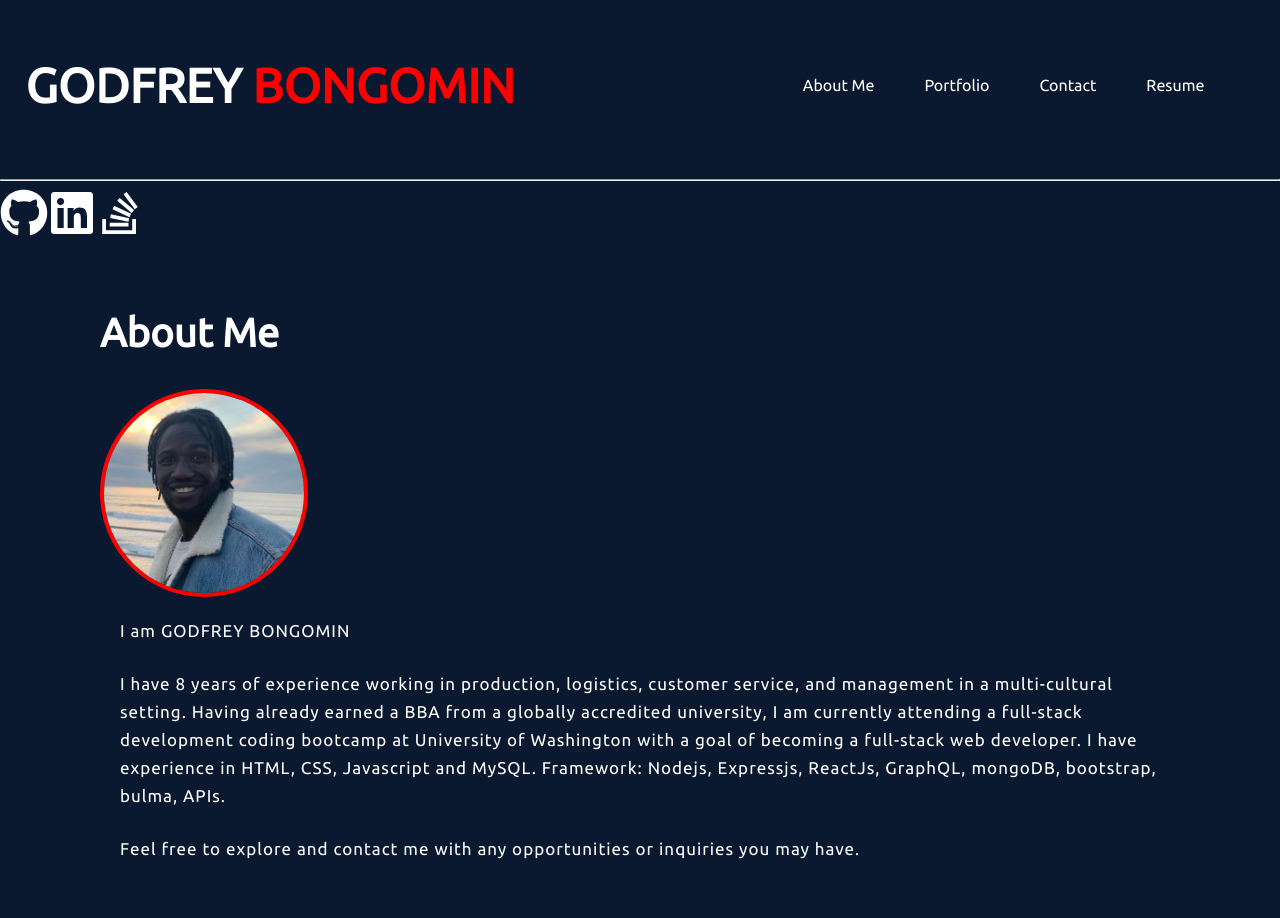
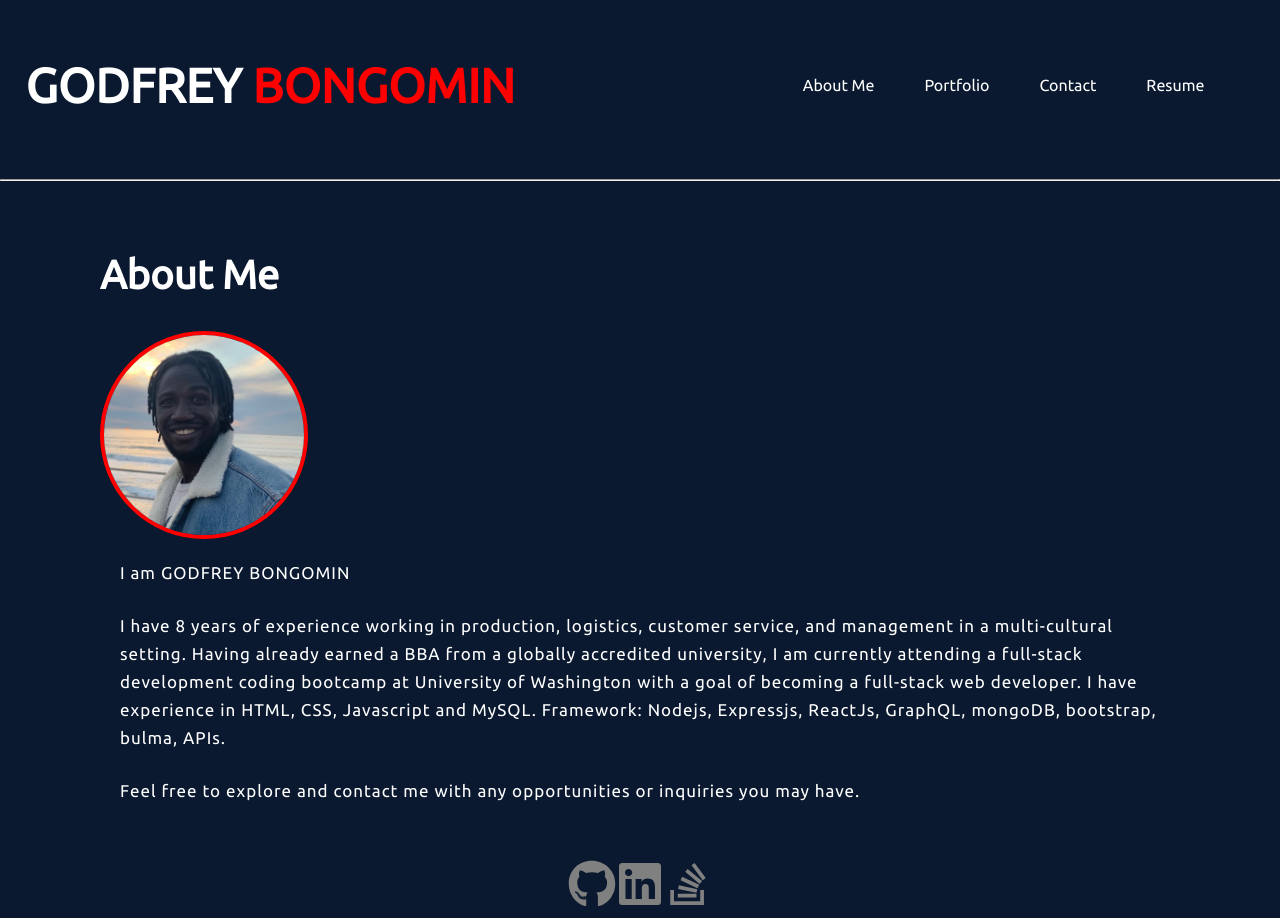
Before and after one commit to bongomin256/Godfrey-Bongomin-ReactPortfolio, a React (Create React App) app: page / in a window 1280 px wide. Built offline with nearby package versions, Linux system fonts and the light colour scheme.

Commit message:
adding footer to the page

```diff
--- a/package.json
+++ b/package.json
@@ -13,6 +13,7 @@
     "react-bootstrap": "^2.4.0",
     "react-dom": "^18.2.0",
     "react-icons": "^4.4.0",
+    "react-router-dom": "^6.3.0",
     "react-scripts": "5.0.1",
     "styled-components": "^5.3.5",
     "web-vitals": "^2.1.4"
--- a/src/components/Footer.js
+++ b/src/components/Footer.js
@@ -1,17 +1,44 @@
 import React, { Component } from "react";
 import { FaGithub, FaLinkedin, FaStackOverflow } from "react-icons/fa";
 import styled from "styled-components";
+// import { Link } from "react-router-dom";
+
 const FooterStyle = styled.section`
   font-size: 3rem;
+  text-align: center;
+  a {
+    color: grey;
+  }
+  a:hover {
+    color: white;
+  }
 `;
 
 function Footer() {
   return (
     <div>
       <FooterStyle className="footer">
-        <FaGithub />
-        <FaLinkedin />
-        <FaStackOverflow />
+        <a
+          href="https://github.com/bongomin256"
+          target="_blank"
+          rel="noreferrer"
+        >
+          <FaGithub />
+        </a>
+        <a
+          href="https://www.linkedin.com/in/godfrey-bongomin/"
+          target="_blank"
+          rel="noreferrer"
+        >
+          <FaLinkedin />
+        </a>
+        <a
+          href="https://stackoverflow.com/users/17979121/bongomin256"
+          target="_blank"
+          rel="noreferrer"
+        >
+          <FaStackOverflow />
+        </a>
       </FooterStyle>
     </div>
   );
--- a/src/components/PortfolioContainer.js
+++ b/src/components/PortfolioContainer.js
@@ -29,10 +29,10 @@ export default function PortfolioContainer() {
     <div>
       {/* // TODO: Add a comment describing what we are passing as props */}
       <NavTabs currentPage={currentPage} handlePageChange={handlePageChange} />
-      <Footer />
+
       {/* // TODO: Add a comment explaining what is happening on the following line */}
       {renderPage()}
-
+      <Footer />
       {/* OR */}
 
       {/* {currentPage === "Home" && <Home />}
```
Also changed, not shown: src/index.css (line endings or trailing spaces), 1 other file (tests, documents, lock files or other folders).
